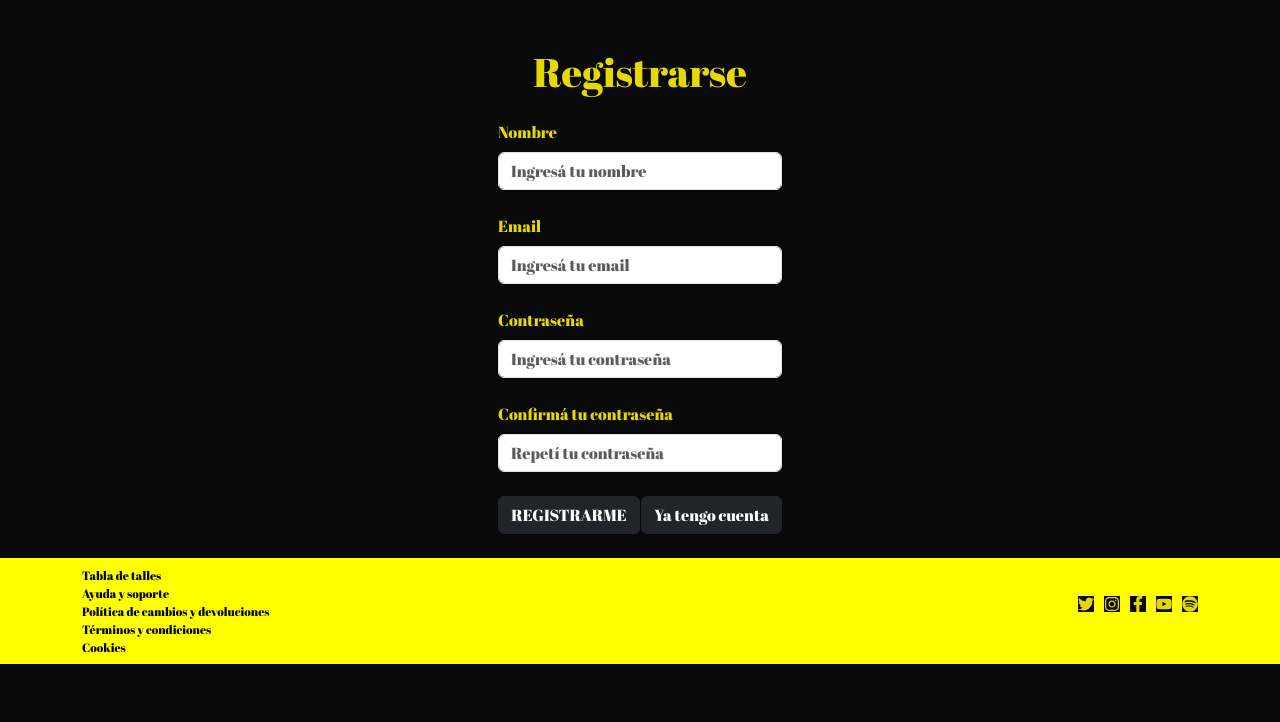
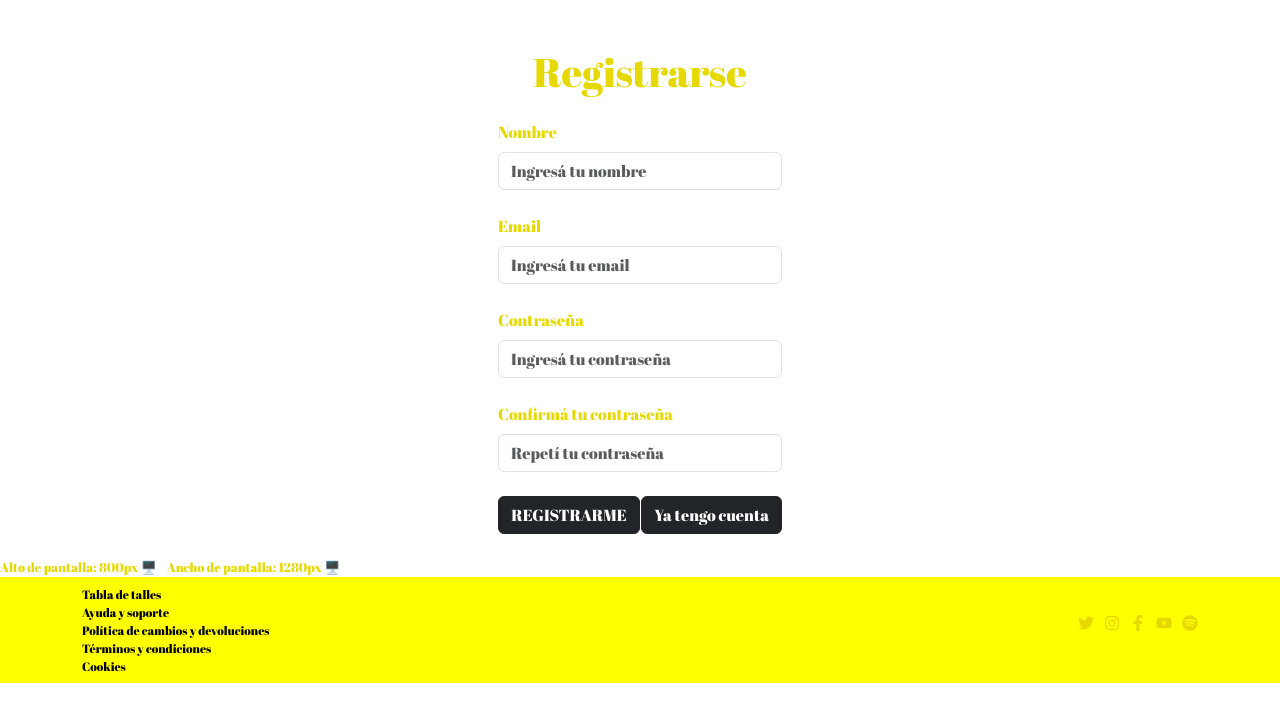
Before and after one commit to pridirenzo/front-ecommerce-nirvana, a React (Vite) app in the folder front-ecommerce/: page /register in a window 1280 px wide. Shown: the top 722 px of the page. Built offline with nearby package versions, Linux system fonts and the light colour scheme; no server answers.

Commit message:
feat/ custom hooks added. theme context added.

```diff
--- a/front-ecommerce/src/components/navbar/NavBar.jsx
+++ b/front-ecommerce/src/components/navbar/NavBar.jsx
@@ -6,12 +6,14 @@ import { Form } from "react-bootstrap";
 import Button from "react-bootstrap/Button";
 import "../navbar/Navbar.css";
 import search from "../icons/search.svg";
-import { useNavigate } from 'react-router-dom';
-
+import { useNavigate } from "react-router-dom";
+import { useContext } from "react";
+import { ThemeContext } from "../../services/theme/theme.context";
 
 const NavBar = () => {
+  const navigate = useNavigate();
 
-  const navigate = useNavigate();
+  const { toggleTheme } = useContext(ThemeContext);
 
   const handleAccountClick = () => {
     navigate("/register");
@@ -44,6 +46,9 @@ const NavBar = () => {
               <NavDropdown.Item href="#pines">Pines</NavDropdown.Item>
               <NavDropdown.Item href="#otros">Otros</NavDropdown.Item>
             </NavDropdown>
+            <Button variant="dark" onClick={toggleTheme}>
+              Cambiar tema
+            </Button>
           </Nav>
 
           <Form inline className="custom-form me-3">
@@ -70,6 +75,6 @@ const NavBar = () => {
       </Navbar>
     </>
   );
-}
+};
 
 export default NavBar;
--- a/front-ecommerce/src/components/signIn/SignIn.jsx
+++ b/front-ecommerce/src/components/signIn/SignIn.jsx
@@ -1,8 +1,11 @@
 import { Form, Col, Row, Button } from "react-bootstrap";
 import { useNavigate } from "react-router-dom";
+import useWindowSize from "../../custom/useWindowSize";
 
 const SignIn = () => {
+
   const navigate = useNavigate();
+  const { width, height } = useWindowSize();
 
   const handleAccountClick = () => {
     navigate("/login");
@@ -32,7 +35,7 @@ const SignIn = () => {
             />
           </Col>
         </Form.Group>
-        <Form.Group as={Row} className="m-4  d-flex justify-content-center">
+        <Form.Group as={Row} className="m-4 d-flex justify-content-center">
           <Col sm="3">
             <Form.Label>Contraseña</Form.Label>
             <Form.Control
@@ -42,7 +45,7 @@ const SignIn = () => {
             />
           </Col>
         </Form.Group>
-        <Form.Group as={Row} className="m-4  d-flex justify-content-center">
+        <Form.Group as={Row} className="m-4 d-flex justify-content-center">
           <Col sm="3">
             <Form.Label>Confirmá tu contraseña</Form.Label>
             <Form.Control
@@ -61,12 +64,22 @@ const SignIn = () => {
             <Button
               variant="dark"
               className="align-self-center form-button"
-              onClick={handleAccountClick}>
+              onClick={handleAccountClick}
+            >
               Ya tengo cuenta
             </Button>
           </Col>
         </Form.Group>
       </Form>
+
+      <div style={{ marginTop: "20px", display: "flex", alignItems: "center" }}>
+        <span style={{ fontSize: "0.8em", marginRight: "10px" }}>
+          Alto de pantalla: {height}px 🖥️
+        </span>
+        <span style={{ fontSize: "0.8em" }}>
+          Ancho de pantalla: {width}px 🖥️
+        </span>
+      </div>
     </>
   );
 };
--- /dev/null
+++ b/front-ecommerce/src/custom/useWindowSize.jsx
@@ -0,0 +1,24 @@
+import { useState, useEffect } from "react";
+
+const useWindowSize = () => {
+  const [windowSize, setWindowSize] = useState({ width: window.innerWidth, height: window.innerHeight });
+
+  useEffect(() => {
+    const handleResize = () => {
+      setWindowSize({ width: window.innerWidth, height: window.innerHeight });
+    };
+
+    window.addEventListener("resize", handleResize);
+
+
+    handleResize();
+
+    return () => {
+      window.removeEventListener("resize", handleResize);
+    };
+  }, []);
+
+  return windowSize;
+};
+
+export default useWindowSize;
--- a/front-ecommerce/src/index.css
+++ b/front-ecommerce/src/index.css
@@ -3,7 +3,6 @@
 
 *{
   color: #E6D901;
-  background-color: #090909;
   font-family: "Abril Fatface", 'Courier New';
   margin: 0;
   padding: 0;
@@ -29,6 +28,7 @@
 
 .hover-card {
   transition: transform 0.3s ease, box-shadow 0.3s ease;
+  background-color: rgb(124, 124, 124);
 }
 
 .hover-card:hover {
--- a/front-ecommerce/src/main.jsx
+++ b/front-ecommerce/src/main.jsx
@@ -1,11 +1,14 @@
-import { StrictMode } from 'react'
-import { createRoot } from 'react-dom/client'
-import App from './App.jsx'
-import './index.css'
-import './components/footer/Footer.css'
+import { StrictMode } from "react";
+import { createRoot } from "react-dom/client";
+import App from "./App.jsx";
+import "./index.css";
+import "./components/footer/Footer.css";
+import { ThemeContextProvider } from "./services/theme/theme.context.jsx";
 
-createRoot(document.getElementById('root')).render(
+createRoot(document.getElementById("root")).render(
   <StrictMode>
-    <App />
-  </StrictMode>,
-)
+    <ThemeContextProvider>
+      <App />
+    </ThemeContextProvider>
+  </StrictMode>
+);
--- /dev/null
+++ b/front-ecommerce/src/services/theme/theme.context.jsx
@@ -0,0 +1,36 @@
+import { createContext, useState, useEffect } from "react";
+import PropTypes from "prop-types";
+export const ThemeContext = createContext();
+
+export const ThemeContextProvider = ({ children }) => {
+
+  const storedTheme = localStorage.getItem("theme") || "light";
+  const [theme, setTheme] = useState(storedTheme);
+
+  const toggleTheme = () => {
+    const newTheme = theme === "light" ? "dark" : "light";
+    console.log("Tema actualizado a ", newTheme);
+    setTheme(newTheme);
+    localStorage.setItem("theme", newTheme);
+  };
+
+  useEffect(() => {
+    console.log("Efecto de tema ejecutado: ", theme);
+    if (theme === "dark") {
+      document.body.style.background = "black";
+    } else {
+      document.body.style.background = "white";
+    }
+  }, [theme]);
+
+
+  return (
+    <ThemeContext.Provider value={{ theme, toggleTheme }}>
+      {children}
+    </ThemeContext.Provider>
+  );
+};
+
+ThemeContextProvider.propTypes = {
+    children: PropTypes.node.isRequired,
+  };
```
